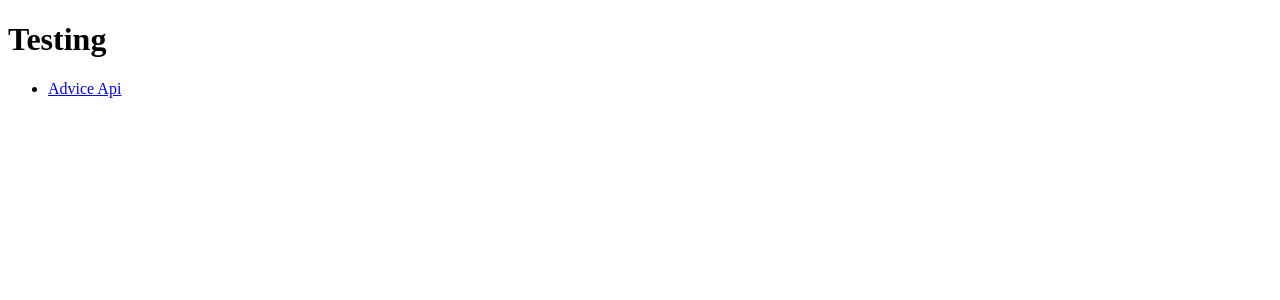
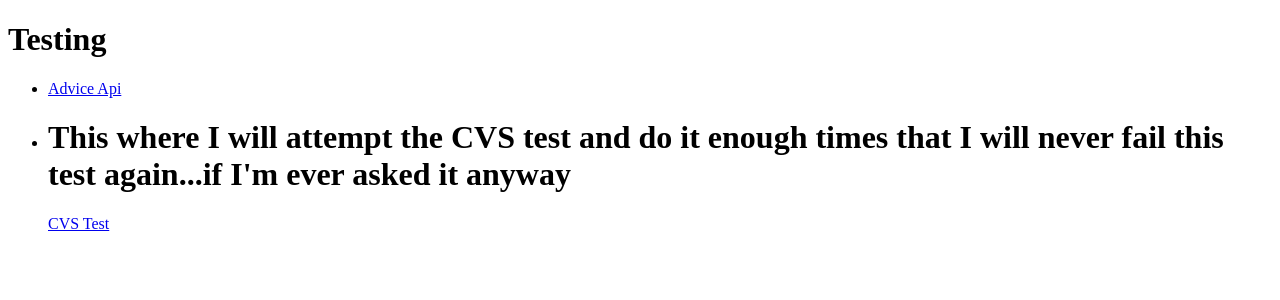
Before and after one commit to RJKAZ/fetch-practice, a React (Create React App) app: page /cvs in a window 1280 px wide. Shown: the top 300 px of the page. Built offline with nearby package versions, Linux system fonts and the light colour scheme.

Commit message:
adding the cvs test

```diff
--- a/src/App.js
+++ b/src/App.js
@@ -2,7 +2,7 @@ import './App.css';
 import { Fragment } from 'react/cjs/react.production.min';
 import { BrowserRouter, Route, Switch, Link } from 'react-router-dom';
 import AdviceApi from './components/AdviceApi';
-
+import CvsTest from './components/CvsTest';
 
 function App() {
   return (
@@ -12,17 +12,16 @@ function App() {
           <div>
             <h1>Testing</h1>
             <ul>
-            <li>
-            <Route path='/adviceapi' component={AdviceApi}/>
-            <Link to="/adviceapi">Advice Api</Link>
-
-            </li>
-          </ul>
+              <li>
+                <Route path='/adviceapi' component={AdviceApi} />
+                <Link to='/adviceapi'>Advice Api</Link>
+              </li>
+              <li>
+                <Route path='/cvs' component={CvsTest} />
+                <Link to='/cvs'>CVS Test</Link>
+              </li>
+            </ul>
           </div>
-
-
-
-
         </Switch>
       </BrowserRouter>
     </Fragment>
--- /dev/null
+++ b/src/components/CvsTest.js
@@ -0,0 +1,22 @@
+import React, { useEffect, useState } from 'react';
+
+function CvsTest() {
+  // define the hook inside the component which I imported at the top.
+  useEffect(() => {
+    // defining the api url as a variable with the useEffect hook
+    const url = 'https://jsonplaceholder.typicode.com/users';
+
+    // now making my Asyncronous fetch request
+  });
+
+  return (
+    <div>
+      <h1>
+        This where I will attempt the CVS test and do it enough times that I
+        will never fail this test again...if I'm ever asked it anyway
+      </h1>
+    </div>
+  );
+}
+
+export default CvsTest;
```
